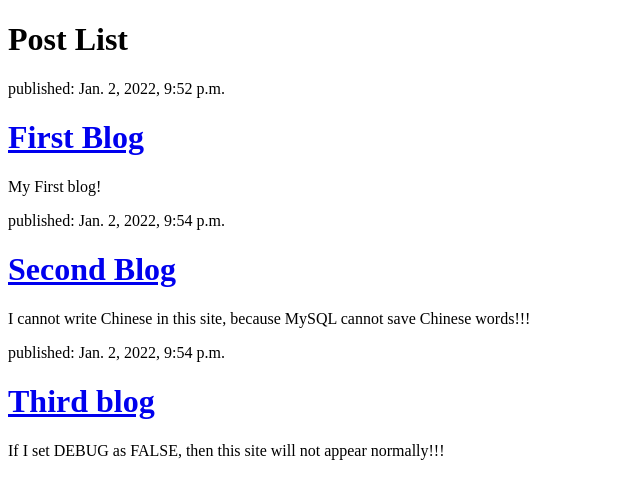
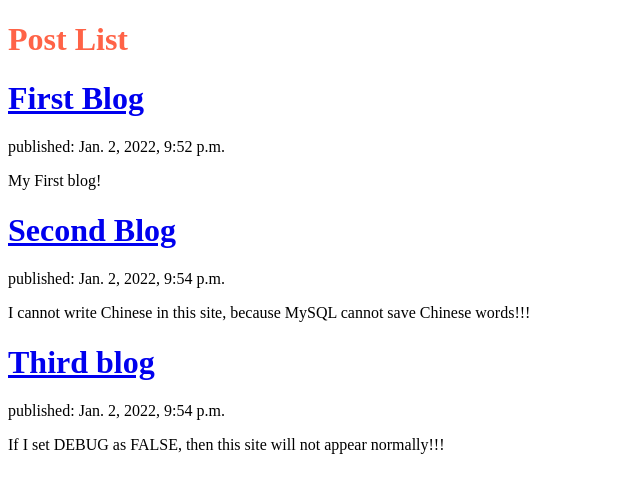
Before and after one commit to tpcmi/django_blog, a Django app: page / in a window 1280 px wide. Shown: the top 499 px of the page, without its empty margins (0-640 px from the left). Run offline with Django 3.2, Linux system fonts and the light colour scheme; data comes from the database, SQL or seed files in the repository.

Commit message:
修改blog页面样式

```diff
--- /dev/null
+++ b/static/blog/post_list.css
@@ -0,0 +1,3 @@
+h1{
+    color: tomato;
+}
--- a/templates/blog/post_list.html
+++ b/templates/blog/post_list.html
@@ -3,8 +3,9 @@
     <head>
         <meta charset="utf-8">
         <title></title>
-        <!-- <link href="style.css" rel="stylesheet" type="text/css">
-        <script src="script.js" type="text/javascript"> -->
+        {% load static %}
+        <link href="{% static 'blog/post_list.css' %}" rel="stylesheet" type="text/css">
+        <!-- <script src="script.js" type="text/javascript"> -->
         </script>
     </head>
     <body>
@@ -12,8 +13,8 @@
 
         {% for post in posts %}
         <div>
+            <h1><a href="#">{{post.title}}</a></h1>
             <p>published: {{post.published_date}}</p>
-            <h1><a href="#">{{post.title}}</a></h1>
             <p>{{post.text|linebreaksbr}}</p>
         </div>
         {% endfor %}
```
